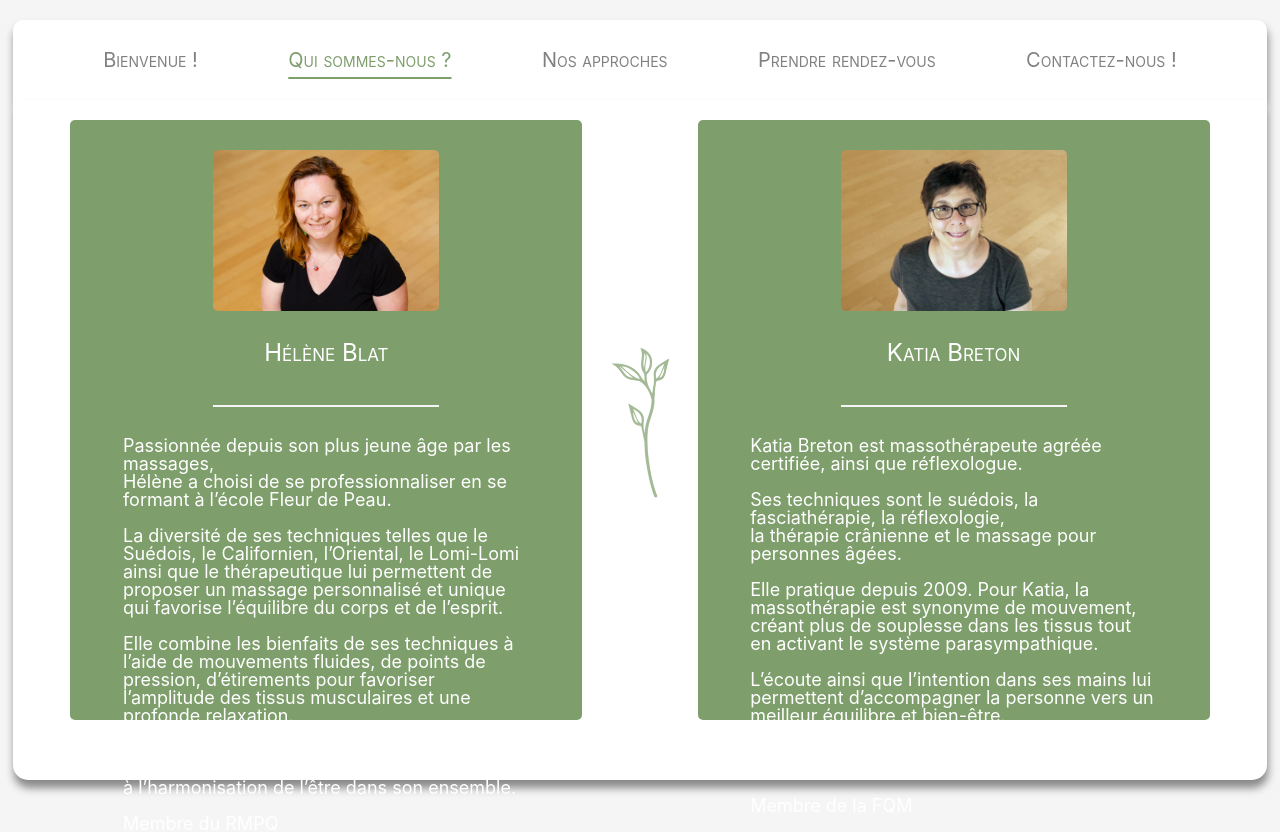
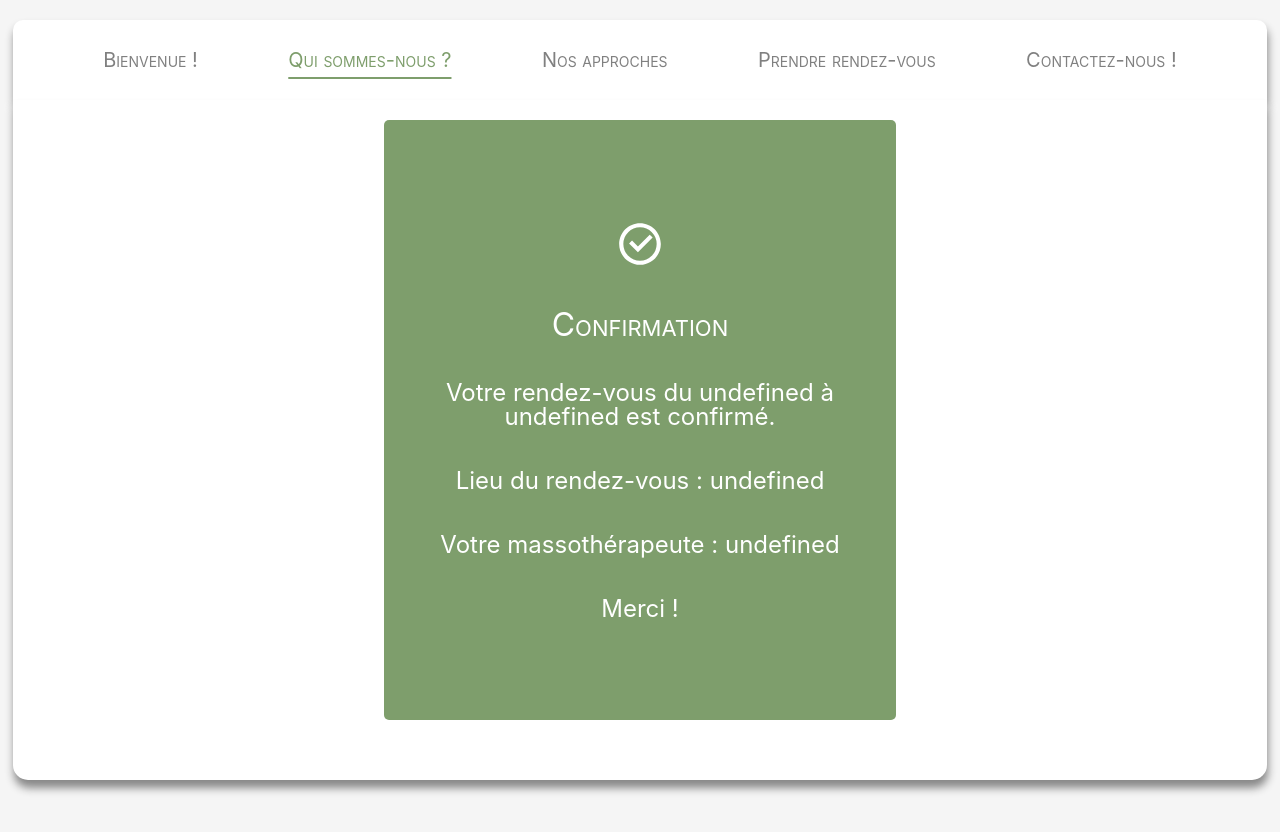
Before and after one commit to onimal/concordia-final-project-HBMT, a React (Create React App) app in the folder frontend/: page /bio in a window 1280 px wide. After the commit the page ends 800 px from the top, so only its background shows below. Built offline with nearby package versions, Linux system fonts and the light colour scheme.

Commit message:
Confirmation-01

```diff
--- a/frontend/src/App.js
+++ b/frontend/src/App.js
@@ -8,6 +8,7 @@ import Homepage from "./Homepage";
 import Bio from "./Bio";
 import Services from "./Services";
 import Appointment from "./Appointment";
+import Confirmation from "./Confirmation";
 import Contact from "./Contact";
 
 function App() {
@@ -18,7 +19,7 @@ function App() {
           <Header />
           <Routes>
             <Route exact path="/" element={<Homepage />} />
-            <Route exact path="/bio" element={<Bio />} />
+            <Route exact path="/bio" element={<Confirmation />} />
             <Route exact path="/services" element={<Services />} />
             <Route exact path="/appointment" element={<Appointment />} />
             <Route exact path="/contact" element={<Contact />} />
--- /dev/null
+++ b/frontend/src/Confirmation.js
@@ -0,0 +1,87 @@
+import styled from "styled-components";
+import { RiCheckboxCircleLine } from "react-icons/ri"
+
+
+
+
+const Confirmation = ({appmtdate, appmttime, appmtlocation, appmttherapist}) => {
+
+    const details = {
+
+        date: appmtdate,
+        time: appmttime,
+        appmtlocation: appmtlocation,
+        therapist: appmttherapist
+    }
+    return (
+
+        <Wrapper>
+            <Main>
+                <ConfirmationArea>
+                    <ConfirmationWrapper>
+                        <SuccessIcon size={50}/>
+                        <Title>Confirmation</Title>
+                        <Text>{`Votre rendez-vous du ${details.date} à ${details.time} est confirmé.`}</Text>
+                        <Text>{`Lieu du rendez-vous : ${details.appmtlocation}`}</Text>
+                        <Text>{`Votre massothérapeute : ${details.therapist}`}</Text>
+                        <Text>Merci !</Text>
+                    </ConfirmationWrapper>
+                </ConfirmationArea>
+            </Main>
+        </Wrapper>
+    )
+
+};
+
+
+const Wrapper = styled.div`
+    width: 100vw;
+    min-width: 640px;
+    display: flex;
+    justify-content: center;
+`
+
+const Main = styled.div`
+    height: 85vh;
+    width: 98vw;
+    margin-top: 0px;
+    border-radius: 0px 0px 15px 15px;
+    background-color: white;
+    box-shadow: 1px 8px 8px #888888;
+
+`
+const ConfirmationArea = styled.div`
+    height: 80vh;
+    display: flex;
+    justify-content: center;
+    align-items: center;
+
+`
+const ConfirmationWrapper = styled.div`
+    background-color: #7e9e6c;
+    border-radius: 5px;
+    height: 75vh;
+    width: 40vw;
+    display: flex;
+    flex-direction: column;
+    justify-content: center;
+    align-items: center;
+    gap: 40px;
+    padding: 30px;
+`
+
+const SuccessIcon = styled(RiCheckboxCircleLine )`
+    color: white;
+`
+const Title = styled.p`
+    font-size: 32px;
+    color: white;
+    font-variant-caps: small-caps;
+`
+
+const Text = styled.p`
+    font-size: 24px;
+    color: white;
+    text-align: center;
+`
+export default Confirmation;
--- a/frontend/src/Services.js
+++ b/frontend/src/Services.js
@@ -48,8 +48,8 @@ const Services = () => {
                             Le massage californien est une invitation à prendre conscience de son être.<br></br><br></br>
                             C’est un massage à l’huile qui utilise des manœuvres de rythmes et de profondeur variées.<br></br><br></br>
                             Le massage californien se distingue par ses longs mouvements fluides et enveloppants.<br></br><br></br>
-                            Donné avec écoute, compassion et respect il favorise l’émergence de la mémoire corporelle ainsi qu’une grande détente.<br></br><br></br>
-                            Applications :<br></br><br></br>
+                            Donné avec écoute, compassion et respect il favorise l’émergence de la mémoire corporelle ainsi qu’une grande détente.<br></br><br></br><br></br>
+                            Les bienfaits :<br></br><br></br>
 
                             Douleurs chroniques<br></br>
                             Insomnie<br></br>
@@ -108,7 +108,7 @@ const Services = () => {
                         <DescriptionWrapper>
                             <Description>
                             Cette technique utilise des mouvements doux et circulaires qui dirigent la lymphe vers les ganglions lymphatiques , ce qui favorise le nettoyage, la désintoxication<br></br><br></br>
-                            et le désengorgement du tissu conjonctif et des ganglions lymphatiques.<br></br><br></br>
+                            et le désengorgement du tissu conjonctif et des ganglions lymphatiques.<br></br><br></br><br></br>
                             Les bienfaits :<br></br><br></br>
 
                             Stimule le système immunitaire.<br></br>
```
Also changed, not shown: frontend/src/Appointment.js (+86 -29 lines).
